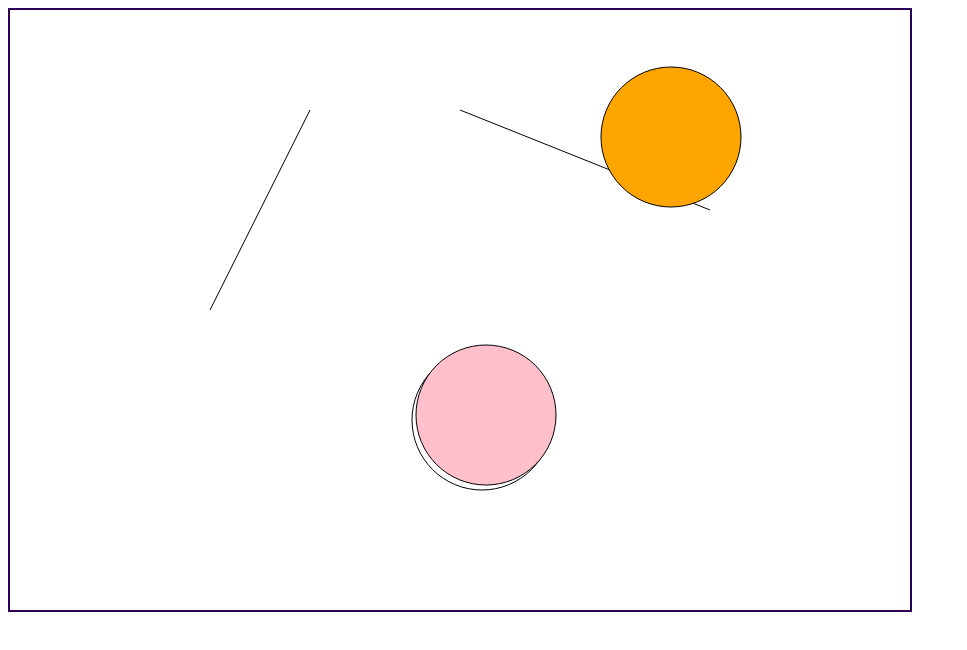
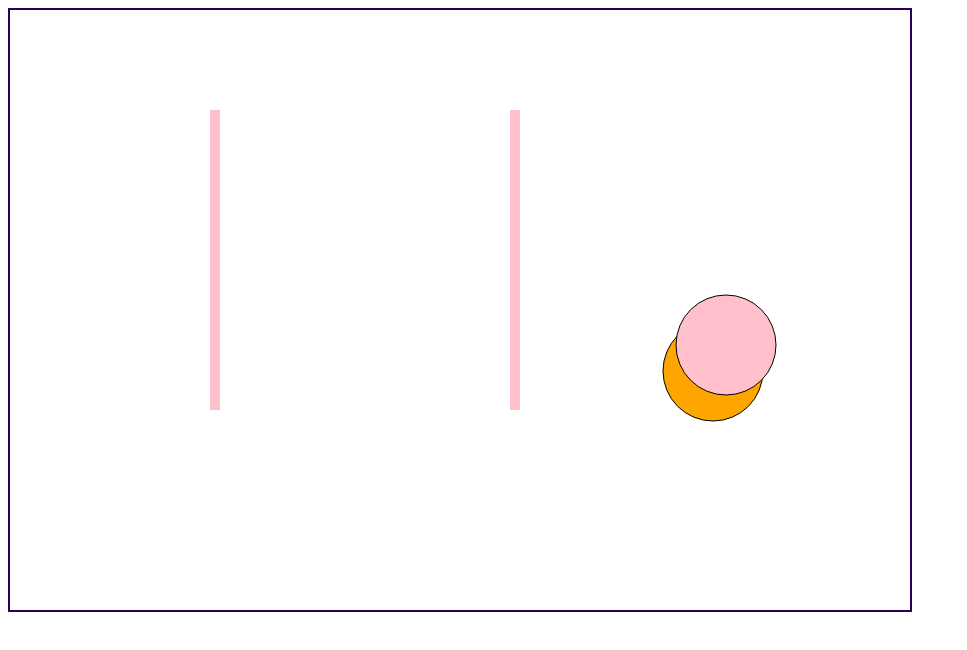
Before and after one commit to ehsaasgrover/CollisionDetection, a plain HTML site: page index.html in a window 1280 px wide. Shown: the whole page, without its empty margins (0-967 px from the left). Drawn offline with Linux system fonts and the light colour scheme.

Commit message:
Collision Progress

```diff
--- a/index.html
+++ b/index.html
@@ -22,7 +22,7 @@
       y = 100;
       vx = 3;
       vy = 9;
-      r = 70;
+      r = 50;
       x2 = 800;
       y2 = 100;
       vx2 = 4;
@@ -35,6 +35,10 @@
       function createCircle() {
         ctx.clearRect(0, 0, canvas.width, canvas.height);
 
+        if (x > 200 && x < 200 + 10 && y > 100 && y < 100 + 300) {
+            vx=-vx;
+            vy = -vy;
+        }
 
         if (x > canvas.width - r || x < r)  {
           vx = -vx;
@@ -45,14 +49,23 @@
         x += vx;
         y += vy;
 
+        // draw rectanlge/lin
+        ctx.beginPath();
+        ctx.rect(200, 100, 10, 300);
+        ctx.rect(500, 100, 10, 300);
+        ctx.fillStyle = "#orange";
+        ctx.fill();
+        ctx.closePath();
+
+
         //first boundary line to the left
-        ctx.moveTo(200, 300);
-        ctx.lineTo(300, 100);
+        //ctx.moveTo(200, 300);
+        //ctx.lineTo(300, 100);
 
         //second boundary line to the right
-        ctx.moveTo(700, 200);
-        ctx.lineTo(450, 100);
-        ctx.stroke();
+        // ctx.moveTo(700, 200);
+        // ctx.lineTo(450, 100);
+        // ctx.stroke();
 
         ctx.beginPath();
         ctx.arc(x, y, r, 0, 2 * Math.PI);
@@ -61,8 +74,20 @@
         ctx.stroke();
         ctx.closePath();
         //second circle
-        if(x2 > canvas.width- r || x2<r) { vx2=-vx2; }
-        if(y2 > canvas.height -r || y2<r)  { vy2=-vy2; }
+
+          if (x2 > 200 && x2 < 200 + 10 && y2 > 100 && y2 < 100 + 300) {
+            vx2=-vx2;
+            vy2 = -vy2;
+          }
+
+
+          if(x2 > canvas.width- r || x2<r) {
+            vx2=-vx2;
+          }
+          if(y2 > canvas.height -r || y2<r)  {
+            vy2=-vy2;
+          }
+
           x2+=vx2;
           y2+=vy2;
 
```
